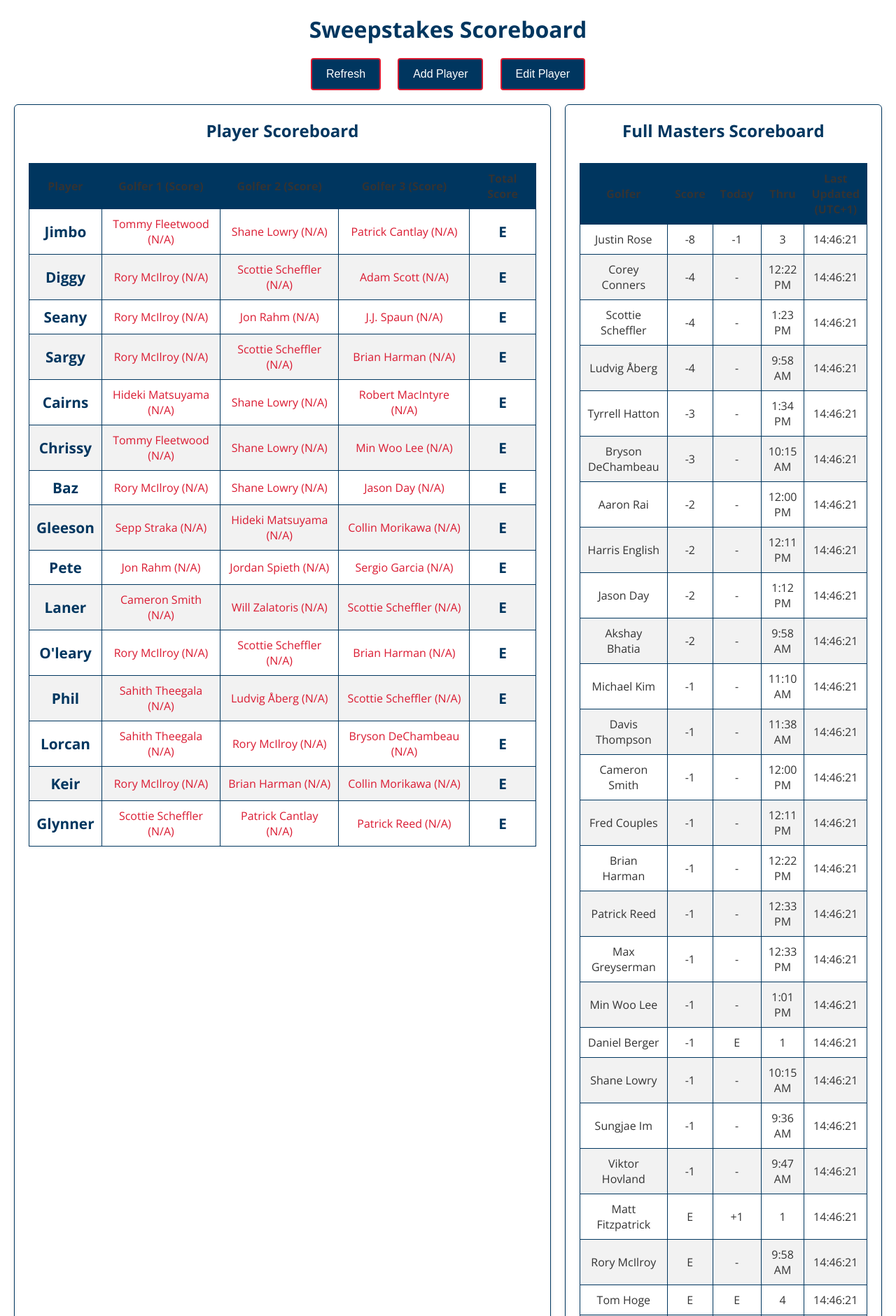
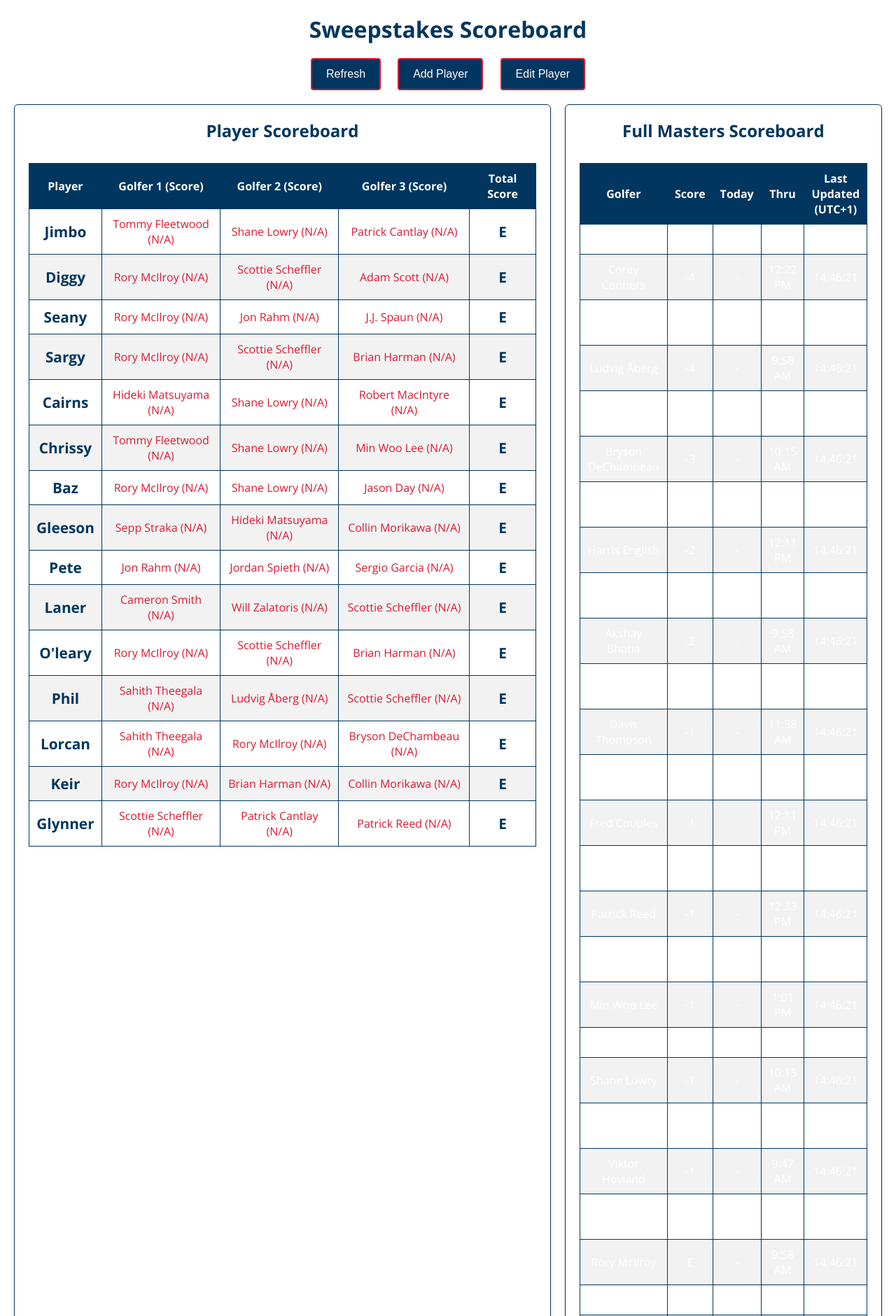
Before and after one commit to Jwmb90/masters, a Flask app: page / in a window 1280 px wide. Shown: the top 1881 px of the page at 70% size. Run offline with Flask 3, Linux system fonts and the light colour scheme; data comes from the database, SQL or seed files in the repository; data that the repository does not hold is empty.

Commit message:
Update index.html

```diff
--- a/templates/index.html
+++ b/templates/index.html
@@ -14,7 +14,7 @@
     --usga-red:     #DA1A31; /* RGB 218,26,49 – USGA Red Pantone 186 C */
     --usga-white:   #FFFFFF;
     --usga-light:   #F2F2F2;
-    --usga-dark:    #333333;
+    --usga-dark:    #fff;
   }
 
   /* Global Reset */
```
